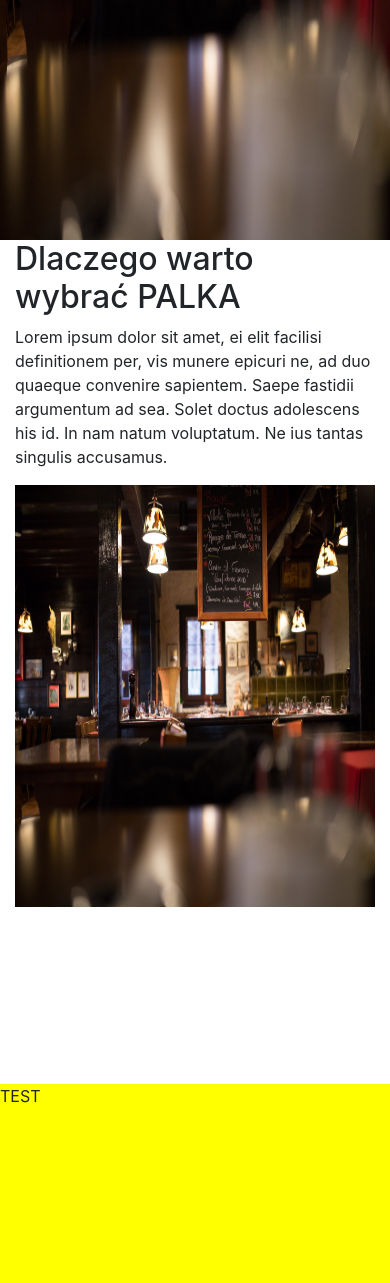
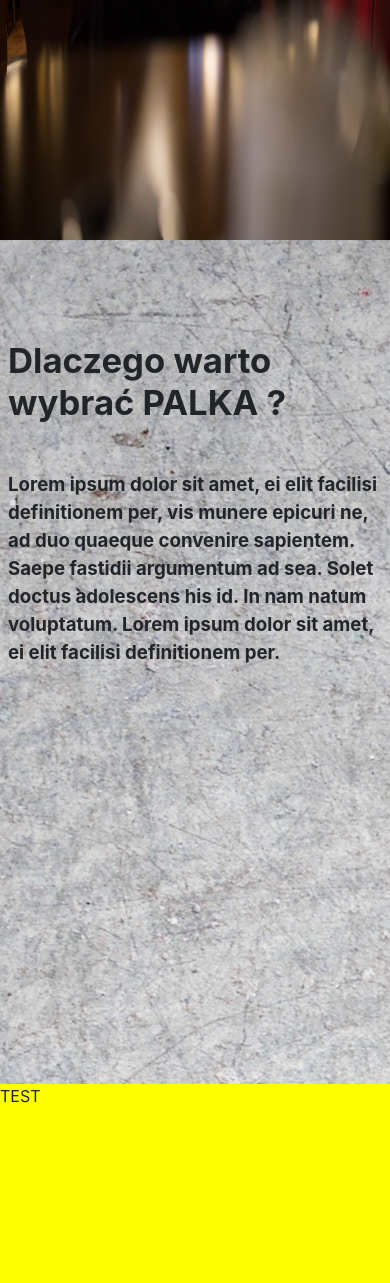
Before and after one commit to PalkaAdam/restaurant-page, a Django app: page / in a window 390 px wide. Shown: the part 690-1973 px from the top of the page. Run offline with Django 3.2, Linux system fonts and the light colour scheme; some libraries are stand-ins or nearby versions.

Commit message:
Finish about page and scroll up button

```diff
--- a/mysite/static/css/index.css
+++ b/mysite/static/css/index.css
@@ -1,14 +1,29 @@
+
+.img-responsive {
+    max-width: 100%;
+    height: auto;
+}
 
 #first {
     width: 100%;
     height: 100vh;
-    background-color: red;
 }
 
-#second {
+#about {
     width: 100%;
-    height: 100vh;
-    background-color: white;
+    min-height: 100vh;
+    background-image: url("/static/logos/back2.jpg");
+    font-size: 20pt;
+    padding-top: 100px;
+    font-weight:bold;
+}
+#about h2 {
+    font-size: 34pt;
+    font-weight: bold;
+}
+#about-img {
+    height: 75vh;
+    width: 150%;
 }
 
 #third {
@@ -54,7 +69,47 @@ nav a {
     height: 100vh;
     width: 100%;
 }
-#about-img {
-    height: 50vh;
-    width: 100%;
+.py-10 {
+    padding-top: ($spacer * .3) !important;
 }
+
+@media only screen and (max-width: 992px){
+    .img-responsive {
+        display: none;
+    }
+    #about h2 {
+        font-size: 38pt;
+        font-weight: bold;
+    }
+    #about p {
+        font-size: 16pt;
+        font-weight: bold;
+    }
+}
+
+@media only screen and (max-width: 768px){
+    .img-responsive {
+        display: none;
+    }
+    #about h2 {
+        font-size: 26pt;
+        font-weight: bold;
+    }
+    #about p {
+        font-size: 14pt;
+        font-weight: bold;
+    }
+}
+#myBtn {
+  display: none;
+  position: fixed;
+  bottom: 20px;
+  right: 30px;
+  z-index: 99;
+  font-size: 18px;
+  border: none;
+  outline: none;
+  background: none;
+  font-size: 30pt;
+  cursor: pointer;
+}
--- a/mysite/templates/index.html
+++ b/mysite/templates/index.html
@@ -7,6 +7,7 @@
     <meta name="viewport" content="width=device-width, initial-scale=1">
     <link rel="stylesheet" href="https://maxcdn.bootstrapcdn.com/bootstrap/4.0.0/css/bootstrap.min.css" integrity="sha384-Gn5384xqQ1aoWXA+058RXPxPg6fy4IWvTNh0E263XmFcJlSAwiGgFAW/dAiS6JXm" crossorigin="anonymous">
     <link rel="stylesheet" href="{% static 'css/index.css' %}">
+    <link rel="stylesheet" href="https://use.fontawesome.com/releases/v5.2.0/css/all.css" integrity="sha384-hWVjflwFxL6sNzntih27bfxkr27PmbbK/iSvJ+a4+0owXq79v+lsFkW54bOGbiDQ" crossorigin="anonymous">
     <script src="https://code.jquery.com/jquery-3.2.1.slim.min.js" integrity="sha384-KJ3o2DKtIkvYIK3UENzmM7KCkRr/rE9/Qpg6aAZGJwFDMVNA/GpGFF93hXpG5KkN" crossorigin="anonymous"></script>
     <script src="https://cdnjs.cloudflare.com/ajax/libs/popper.js/1.12.9/umd/popper.min.js" integrity="sha384-ApNbgh9B+Y1QKtv3Rn7W3mgPxhU9K/ScQsAP7hUibX39j7fakFPskvXusvfa0b4Q" crossorigin="anonymous"></script>
     <script src="https://maxcdn.bootstrapcdn.com/bootstrap/4.0.0/js/bootstrap.min.js" integrity="sha384-JZR6Spejh4U02d8jOt6vLEHfe/JQGiRRSQQxSfFWpi1MquVdAyjUar5+76PVCmYl" crossorigin="anonymous"></script>
@@ -24,7 +25,7 @@
   <div class="collapse navbar-collapse" id="navbarNav">
     <ul class="navbar-nav mx-auto">
       <li class="nav-item ">
-        <a class="nav-link" href="#first">O NAS <span class="sr-only">(current)</span></a>
+        <a class="nav-link" href="#about">O NAS <span class="sr-only">(current)</span></a>
       </li>
       <li class="nav-item dropdown">
         <a class="nav-link dropdown-toggle" href="#" id="navbarDropdownMenuLink" role="button" data-toggle="dropdown" aria-haspopup="true" aria-expanded="false">
@@ -54,24 +55,29 @@
     </ul>
   </div>
 </nav>
+<!-- Scroll up button -->
+<button onclick="topFunction()" id="myBtn" title="Go to top">
+    <i class="fas fa-angle-up"></i>
+</button>
 <!-- First page -->
 <div id="first">
    <img src="/static/logos/home_logo.jpg" id="home-logo">
 </div>
 <!-- Second page -->
-<div id="second">
-    <div class="container">
+<div id="about">
+    <div class="container px-2">
         <div class="row">
-            <div class="col-md-6">
-                <h2>Dlaczego warto wybrać PALKA</h2>
+            <div class="col-lg-4">
+                <h2>Dlaczego warto wybrać PALKA ?</h2><br>
                 <p>Lorem ipsum dolor sit amet, ei elit facilisi definitionem per, vis munere epicuri ne, ad duo quaeque convenire sapientem.
                     Saepe fastidii argumentum ad sea. Solet doctus adolescens his id.
                     In nam natum voluptatum.
-                    Ne ius tantas singulis accusamus.
+                    Lorem ipsum dolor sit amet, ei elit facilisi definitionem per.
+
                 </p>
             </div>
-            <div class="col-md-6">
-              <img src="/static/logos/home_logo.jpg" class="img-responsive" id="about-img">
+            <div class="col-sm-6">
+              <img src="/static/logos/about.jpg" class="img-responsive" >
             </div>
         </div>
     </div>
@@ -110,5 +116,23 @@
       </div>
      </div>
 </footer>
+<script>
+// When the user scrolls down 20px from the top of the document, show the button
+window.onscroll = function() {scrollFunction()};
+
+function scrollFunction() {
+    if (document.body.scrollTop > 20 || document.documentElement.scrollTop > 20) {
+        document.getElementById("myBtn").style.display = "block";
+    } else {
+        document.getElementById("myBtn").style.display = "none";
+    }
+}
+
+// When the user clicks on the button, scroll to the top of the document
+function topFunction() {
+    document.body.scrollTop = 0;
+    document.documentElement.scrollTop = 0;
+}
+</script>
 </body>
 </html>
```
Also changed, not shown: mysite/static/logos/about.jpg (added), mysite/static/logos/back2.jpg (added). Lines whose indentation alone changed are shown as unchanged.
